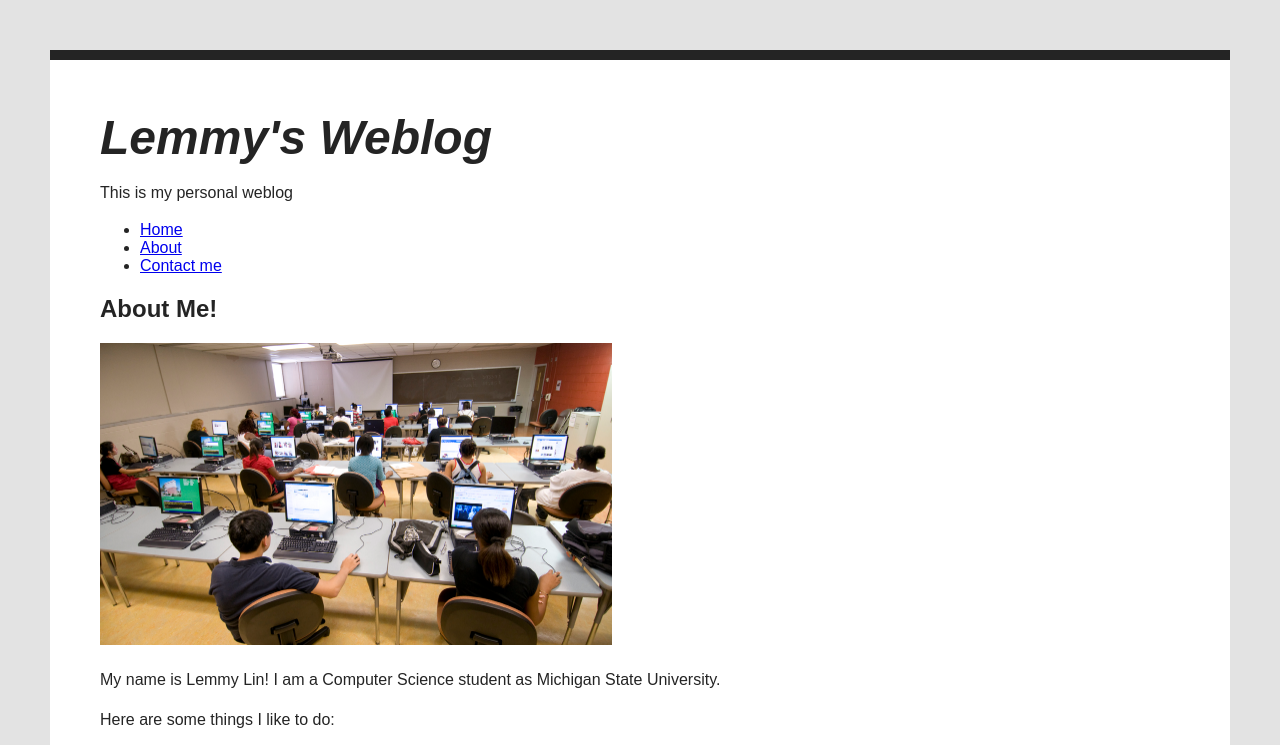
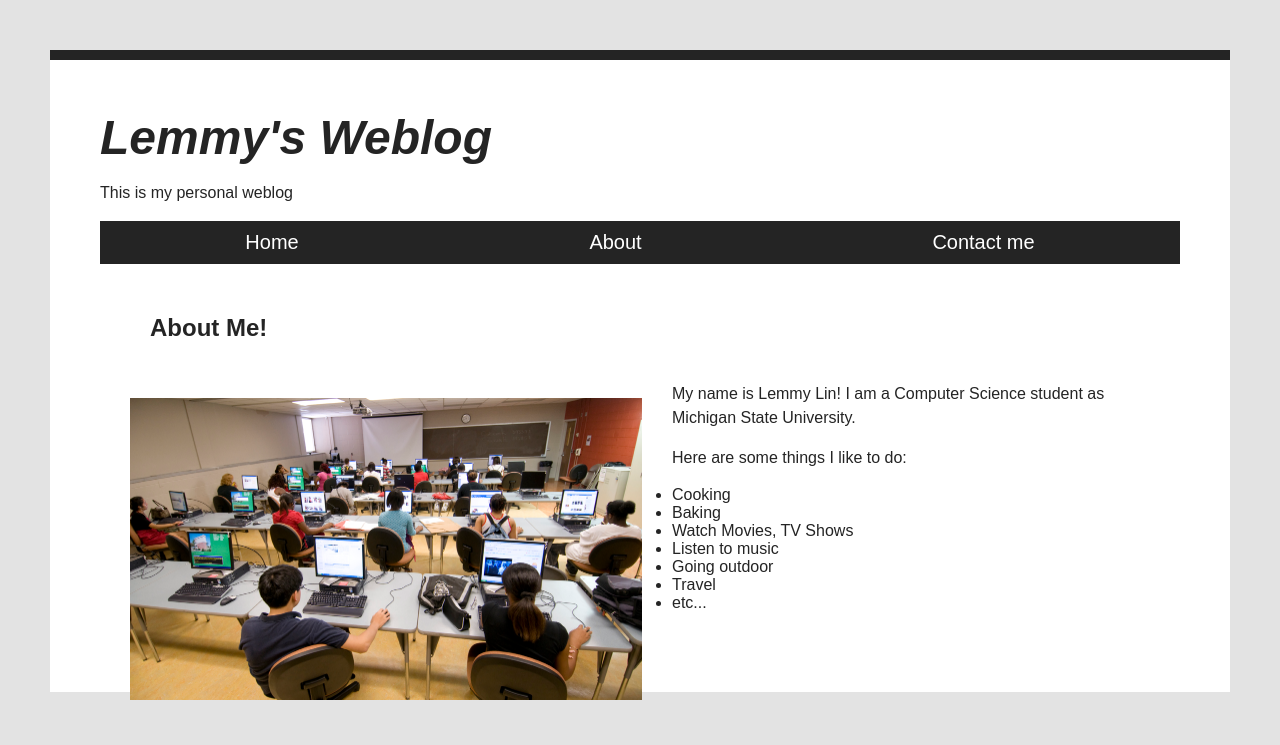
Before and after one commit to lemmylin/mi349_blog, a plain HTML site: page about.html in a window 1280 px wide. Shown: the top 745 px of the page. Drawn offline with Linux system fonts and the light colour scheme.

Commit message:
Challenge! Add CSS layouts to your blog site

```diff
--- a/about.html
+++ b/about.html
@@ -14,22 +14,22 @@
     </header>
 
     <nav>
-        <ul>
-            <li><a href="index.html"> Home </a></li>
-            <li><a href="about.html"> About </a></li>
-            <li><a href="contact.html"> Contact me </a></li>
-        </ul>
+        <a href="index.html"> Home </a>
+        <a href="about.html"> About </a>
+        <a href="contact.html"> Contact me </a>
     </nav>
 
     <article class="about_me">
         <h2>About Me!</h2>
-        <p><img src="images/computer-lab-with-students.jpeg" width="512" height="302" alt="A logo of Amazon"></p>
+        <p class="about_img"><img src="images/computer-lab-with-students.jpeg" width="512" height="302" alt="A logo of Amazon"></p>
+
         <p>
             My name is Lemmy Lin! I am a Computer Science student as Michigan State University.  <br>
         </p>
         <p>
             Here are some things I like to do:
         </p>
+
         <ul>
             <li>Cooking</li>
             <li>Baking</li>
--- a/style.css
+++ b/style.css
@@ -1,5 +1,22 @@
 html{
     background: #e3e3e3;
+}
+
+nav{
+  background: #242424;
+  display:flex;
+  position:sticky;
+  top: 0;
+}
+
+a{
+  padding-top:10px;
+  padding-bottom:10px;
+  color:white;
+  flex: auto;
+  text-decoration: none;
+  text-align: center;
+font-size: 20px;
 }
 
 body{
@@ -11,6 +28,19 @@ body{
     background: white;
 }
 
+section{
+  display:flex;
+}
+
+article:nth-of-type(1){
+  flex:1;
+  margin: 30px;
+}
+article:nth-of-type(2){
+  flex:1;
+  margin: 30px;
+}
+
 h1{
     font-size: 3em;
     font-style: italic;
@@ -18,7 +48,8 @@ h1{
 }
 
 h2{
-    font-stretch: expanded;
+  font-stretch: expanded;
+  padding: 20px;
 }
 
 h3{
@@ -49,3 +80,9 @@ p{
     font-style: italic;
     border: 5px solid black;
 }
+
+.about_img{
+    display: flex;
+    float: left;
+    padding-right: 30px;
+}
```
Also changed, not shown: contact.html (+3 -5 lines), index.html (+6 -6 lines).
